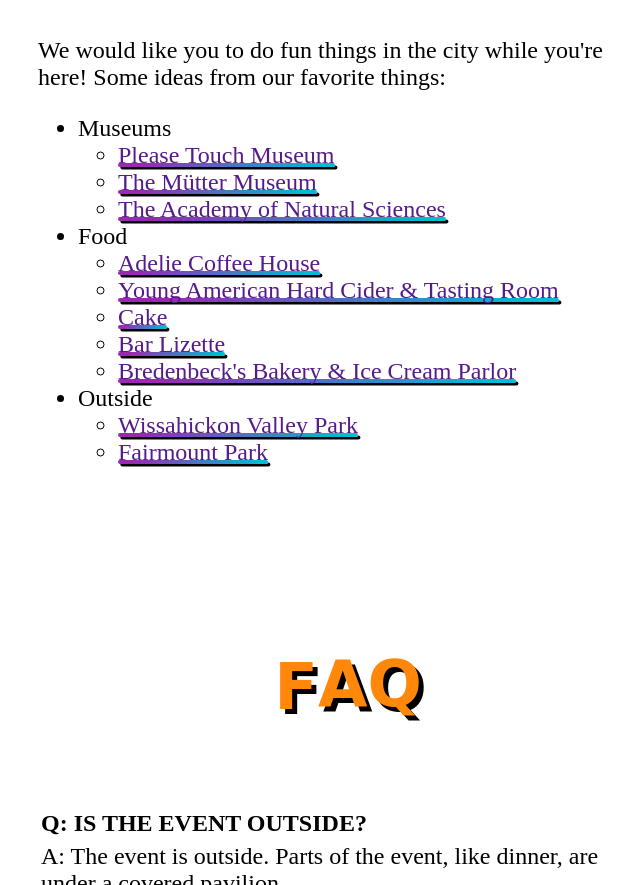
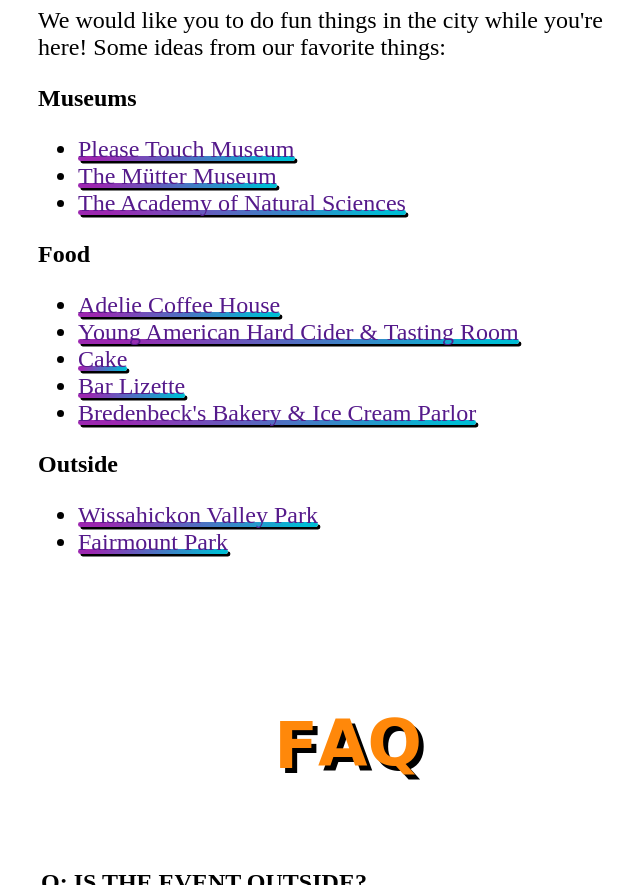
Before and after one commit to di/dustinandsheadotcom.biz, a plain HTML site: page index.html in a window 1280 px wide. Shown: the part 2659-3544 px from the top of the page, without its empty margins (292-932 px from the left). Drawn offline with Linux system fonts and the light colour scheme; a web font is replaced by a local one.

Commit message:
Tighter lists

```diff
--- a/index.html
+++ b/index.html
@@ -77,15 +77,13 @@
         <span>P</span><span>H</span><span>I</span><span>L</span><span>L</span><span>Y</span>
       </h1>
       <p>We would like you to do fun things in the city while you're here! Some ideas from our favorite things:</p>
-      <ul>
-        <li>Museums
+      <b>Museums</b>
       <ul>
         <li><a href="https://maps.app.goo.gl/Ei6Hxs23sPpScGNs8">Please Touch Museum</a></li>
         <li><a href="https://maps.app.goo.gl/PU2Z24ShC8gT6Mma7">The Mütter Museum</a></li>
         <li><a href="https://maps.app.goo.gl/3tCodB6qs3VZNkm26">The Academy of Natural Sciences</a></li>
       </ul>
-        </li>
-        <li>Food
+      <b>Food</b>
       <ul>
         <li><a href="https://maps.app.goo.gl/jS8Q9DGYu8f5igG48">Adelie Coffee House</a></li>
         <li><a href="https://maps.app.goo.gl/qSzNaYimuFGH6ikbA">Young American Hard Cider & Tasting Room</a></li>
@@ -93,13 +91,10 @@
         <li><a href="https://maps.app.goo.gl/KvHjJQiv45RzTBpa6">Bar Lizette</a></li>
         <li><a href="https://maps.app.goo.gl/doHDh9AXWTQVp7mCA">Bredenbeck's Bakery & Ice Cream Parlor</a></li>
       </ul>
-        </li>
-        <li>Outside
+      <b>Outside</b>
       <ul>
         <li><a href="https://maps.app.goo.gl/DnhXxC6rwrNQq5tP7">Wissahickon Valley Park</a></li>
         <li><a href="https://maps.app.goo.gl/SDaN2idZG245YjLK9">Fairmount Park</a></li>
-          </ul>
-        </li>
       </ul>
     </div>
   </div>
```
Lines whose indentation alone changed are shown as unchanged.
